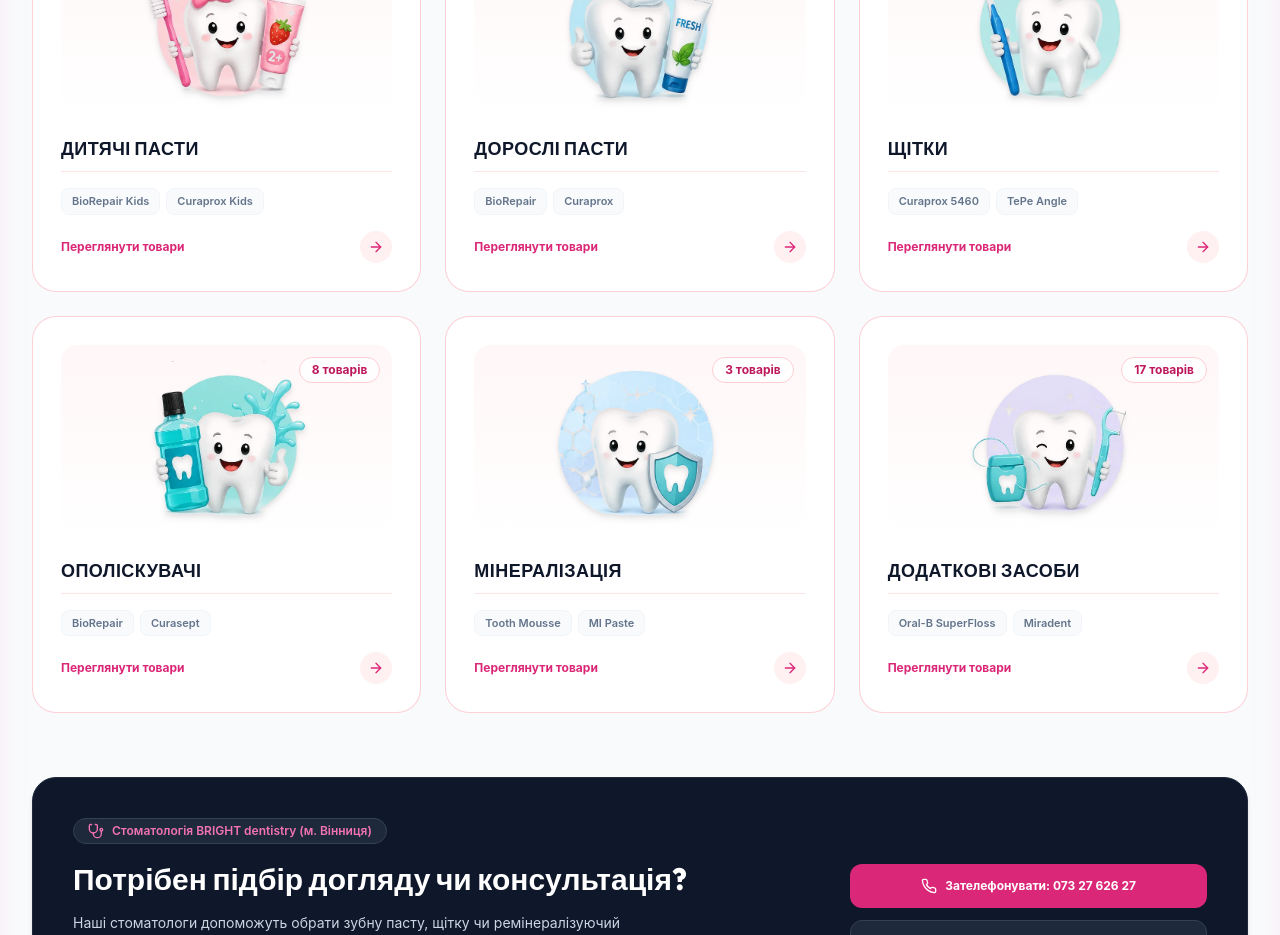
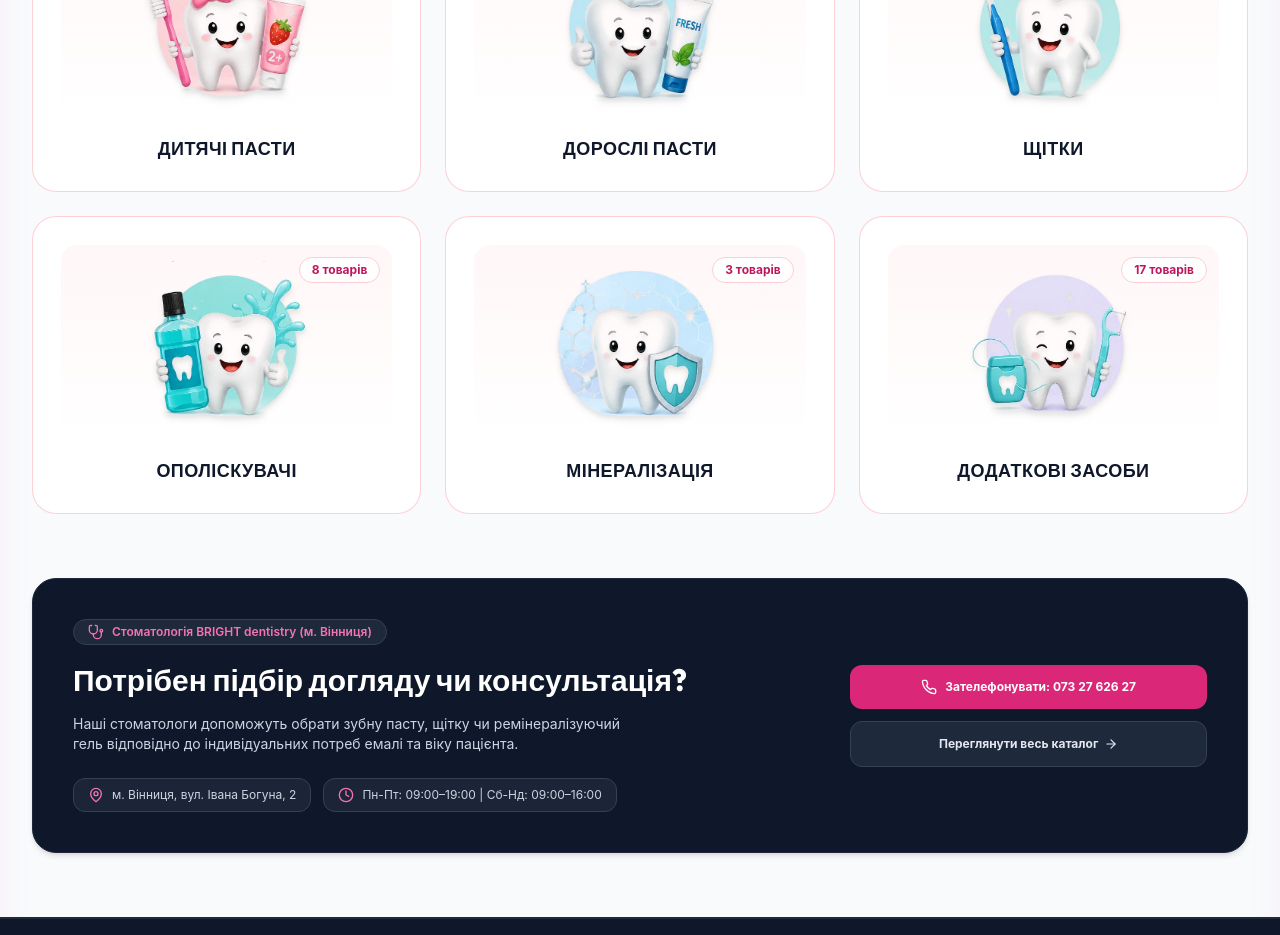
Before and after one commit to androsovzp/brightdentistry, a Next.js app: page / in a window 1280 px wide. Shown: the part 820-1755 px from the top of the page. Built offline with nearby package versions, Linux system fonts and the light colour scheme.

Commit message:
style: center category card titles and remove tags and action bar

```diff
--- a/components/CategoryCatalog.jsx
+++ b/components/CategoryCatalog.jsx
@@ -168,35 +168,11 @@ export default function CategoryCatalog() {
                 />
               </div>
 
-              {/* Category Title (Uppercase) */}
-              <h3 className="font-heading font-extrabold text-base sm:text-lg text-slate-900 uppercase tracking-wide group-hover:text-brand-600 transition-colors mb-2">
+              {/* Category Title (Uppercase & Centered) */}
+              <h3 className="font-heading font-extrabold text-base sm:text-lg text-slate-900 uppercase tracking-wide group-hover:text-brand-600 transition-colors text-center">
                 {cat.name}
               </h3>
-
-
             </div>
-
-            {/* Popular Brands & Action Bar */}
-            <div className="space-y-3 pt-4 border-t border-rose-100">
-              <div className="flex flex-wrap gap-1.5">
-                {cat.brands.map((b) => (
-                  <span
-                    key={b}
-                    className="text-[11px] font-semibold text-slate-500 bg-slate-50 px-2.5 py-1 rounded-lg border border-slate-100"
-                  >
-                    {b}
-                  </span>
-                ))}
-              </div>
-
-              <div className="flex items-center justify-between font-bold text-xs text-brand-600 group-hover:text-brand-700 pt-1">
-                <span>Переглянути товари</span>
-                <div className="w-8 h-8 rounded-full bg-rose-50 group-hover:bg-brand-600 text-brand-600 group-hover:text-white flex items-center justify-center transition-colors shadow-2xs">
-                  <ArrowRight className="w-4 h-4" />
-                </div>
-              </div>
-            </div>
-
           </Link>
         ))}
       </div>
```
